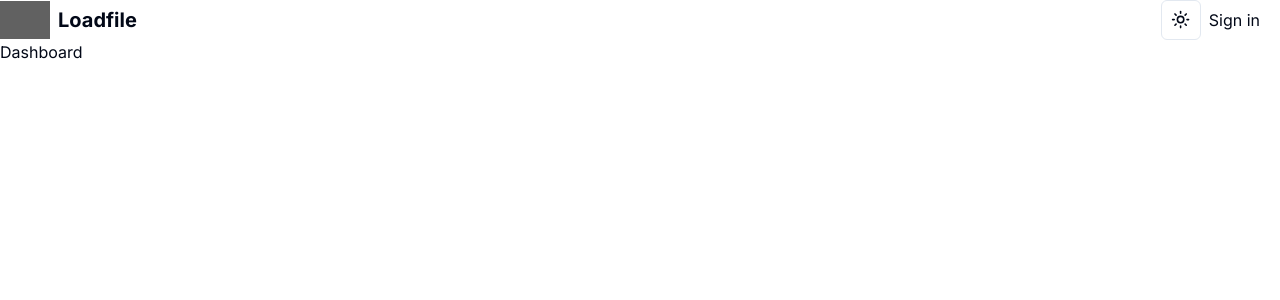
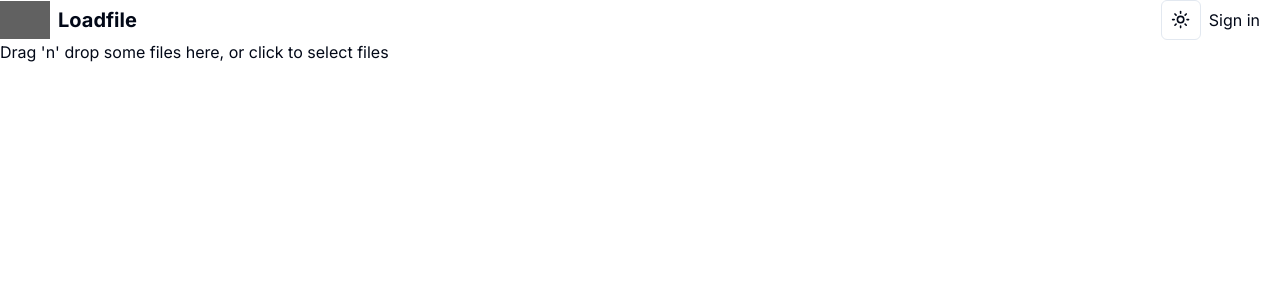
Before and after one commit to JoshSermon/loadfile, a Next.js app: page /dashboard in a window 1280 px wide. Shown: the top 300 px of the page. Built offline with nearby package versions, Linux system fonts and the light colour scheme; no server answers; grey boxes are pictures that could not be loaded.

Commit message:
Added drag and drop feature and other updates to dashboard

```diff
--- a/app/dashboard/page.tsx
+++ b/app/dashboard/page.tsx
@@ -1,8 +1,14 @@
-import React from 'react'
+import Dropzone from '@/components/ui/Dropzone';
+import { auth } from '@clerk/nextjs';
+import React from 'react';
+
 
 function Dashboard() {
+  const {userId} = auth();
   return (
-    <div>Dashboard</div>
+    <div>
+      <Dropzone />
+    </div>
   )
 }
 
--- a/components/Header.tsx
+++ b/components/Header.tsx
@@ -37,4 +37,4 @@ function Header() {
 
 export default Header
 
-// Stopped at 56:30
+// Stopped at 1:06:45
--- /dev/null
+++ b/components/ui/Dropzone.tsx
@@ -0,0 +1,19 @@
+'use client';
+import DropzoneComponent from 'react-dropzone'
+
+function Dropzone() {
+  return (
+    <DropzoneComponent onDrop={acceptedFiles => console.log(acceptedFiles)}>
+  {({getRootProps, getInputProps}) => (
+    <section>
+      <div {...getRootProps()}>
+        <input {...getInputProps()} />
+        <p>Drag 'n' drop some files here, or click to select files</p>
+      </div>
+    </section>
+  )}
+</DropzoneComponent>
+  )
+}
+
+export default Dropzone
--- a/package.json
+++ b/package.json
@@ -19,6 +19,7 @@
     "next-themes": "^0.3.0",
     "react": "^18",
     "react-dom": "^18",
+    "react-dropzone": "^14.2.3",
     "tailwind-merge": "^2.3.0",
     "tailwindcss-animate": "^1.0.7"
   },
```
Also changed, not shown: 2 other files (tests, documents, lock files or other folders).
